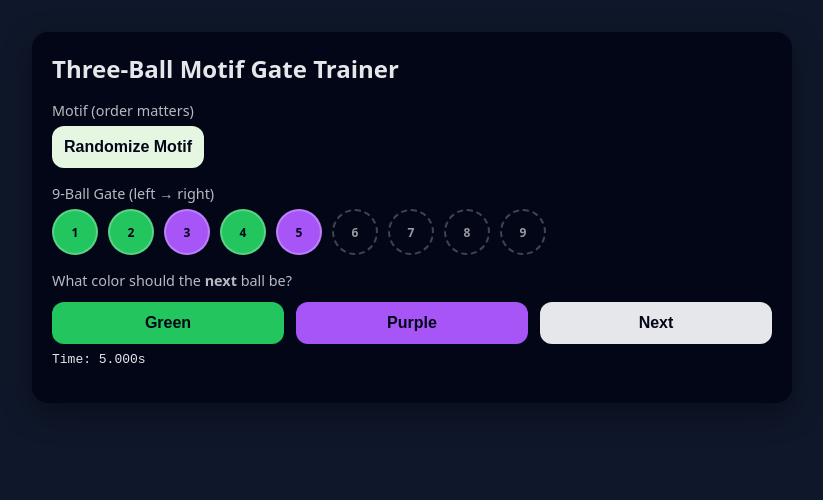
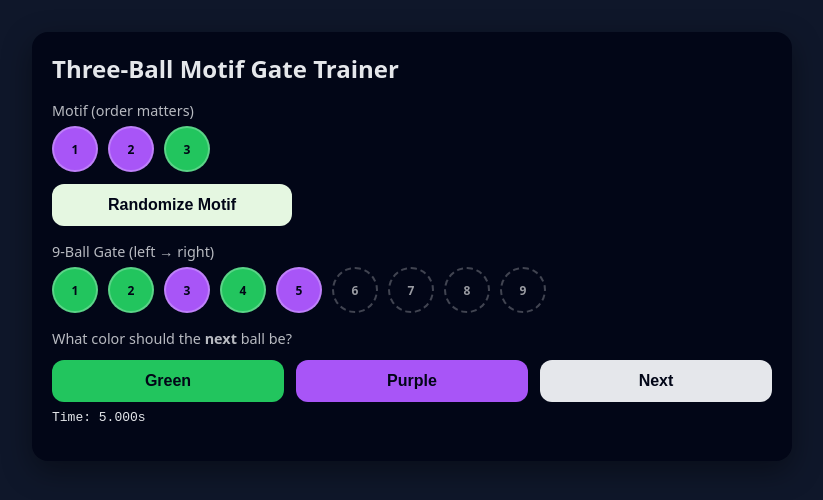
Before and after one commit to RoushilS/MotifTrainer, a plain HTML site: page index.html in a window 1280 px wide. Shown: the whole page, without its empty margins (228-1051 px from the left). Drawn offline with Linux system fonts and the light colour scheme.

```diff
--- a/index.html
+++ b/index.html
@@ -40,11 +40,13 @@
     .green { background: #22c55e; color: #020617; }
     .empty { background: transparent; color: rgba(255,255,255,0.6); border-style: dashed; }
     .controls { display: flex; gap: 12px; margin-top: 12px; }
+    .motifControls { display: flex; gap: 12px; margin-top: 12px; }
     button {
       flex: 1;
       padding: 12px;
       font-size: 1rem;
       border-radius: 12px;
+      max-width: 240px;
       border: none;
       cursor: pointer;
       font-weight: 600;
@@ -176,7 +178,7 @@
       renderGate();
       startTimer();
     }
-
+    randomizeMotif();
     init();
   </script>
 </body>
```
